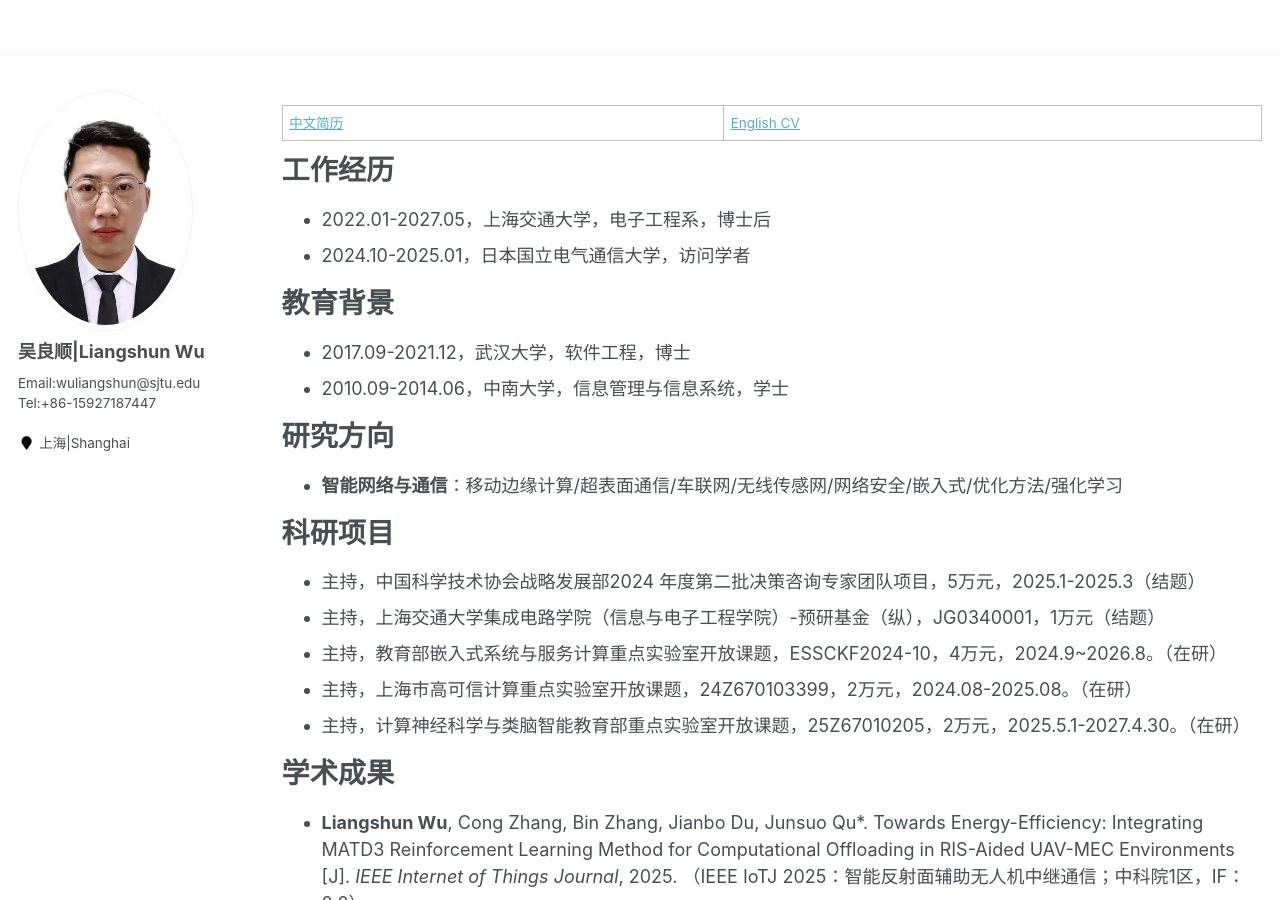
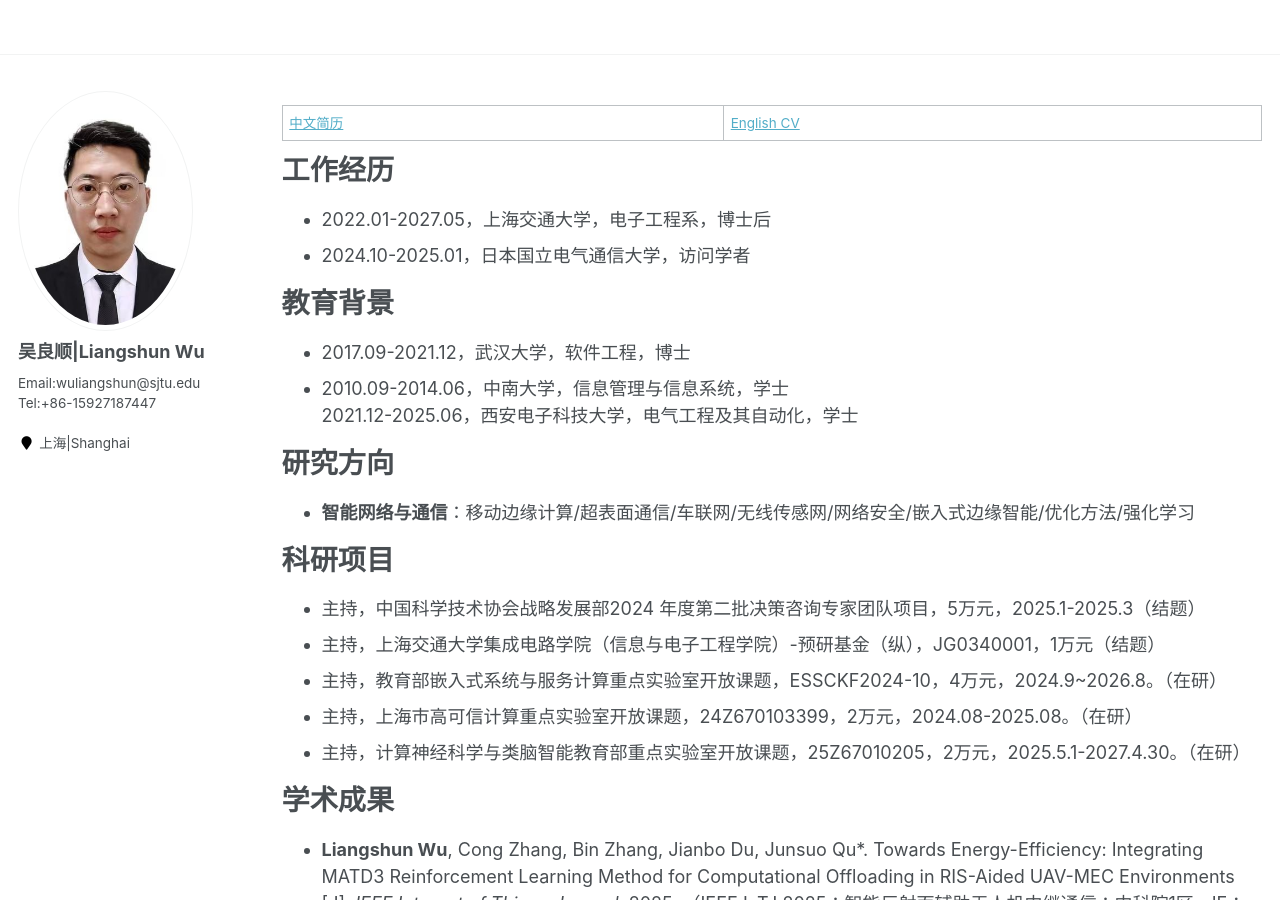
Before and after one commit to wuliangshun/wuliangshun.github.io, a Jekyll site: the page built from _pages/cv.md, in a window 1280 px wide and 900 px high. Built offline with Jekyll 4.4.1, drawn with Linux system fonts in a browser that asks for light colours; some of the changed text lies outside the part shown.

Commit message:
first commit

```diff
--- a/_pages/cv.md
+++ b/_pages/cv.md
@@ -25,7 +25,7 @@ redirect_from:
 
 * 2017.09-2021.12，武汉大学，软件工程，博士
 * 2010.09-2014.06，中南大学，信息管理与信息系统，学士
-  <!-- 2021.12-2025.06，西安电子科技大学，电气工程及其自动化，学士 -->
+  2021.12-2025.06，西安电子科技大学，电气工程及其自动化，学士
 
 
 
@@ -34,7 +34,7 @@ redirect_from:
 
 研究方向
 ======
-* **智能网络与通信**：移动边缘计算/超表面通信/车联网/无线传感网/网络安全/嵌入式/优化方法/强化学习
+* **智能网络与通信**：移动边缘计算/超表面通信/车联网/无线传感网/网络安全/嵌入式边缘智能/优化方法/强化学习
 <!-- * **嵌入式系统**：AI端侧编译部署/低功耗神经形态芯片/MPSoC -->
 
 科研项目
@@ -93,6 +93,7 @@ redirect_from:
 * **吴良顺**. 信号放大电路及电子装置:ZL201920821881.1[P].2019-12-24.
 * **吴良顺**. 芯片激活装置、方法及计算机可读存储介质:ZL201910776735.6[P].2020-10-30.
 * **吴良顺**. 基于斐波那契进制的逻辑运算电路:ZL202011640617.1[P].2022-12-13.
+* **吴良顺**. 一种可见光通信系统及光传感设备:ZL202020373317.0[P].2020-09-18.
 * **吴良顺**. 密钥分配方法、装置、计算机设备和存储介质:ZL202011464095.4[P].2022-08-02.
 * **吴良顺**. 序列密码生成方法、数据加密方法和数据解密方法:ZL202010236237.5[P].2020-12-25.
 * **吴良顺**, 蔡恒进. 数据加密方法、数据解密方法、装置、计算机设备和介质:ZL202011433357.0[P].2021-03-16.
```
Also changed, not shown: other parts of _pages/cv.md (+0 -1 lines).
